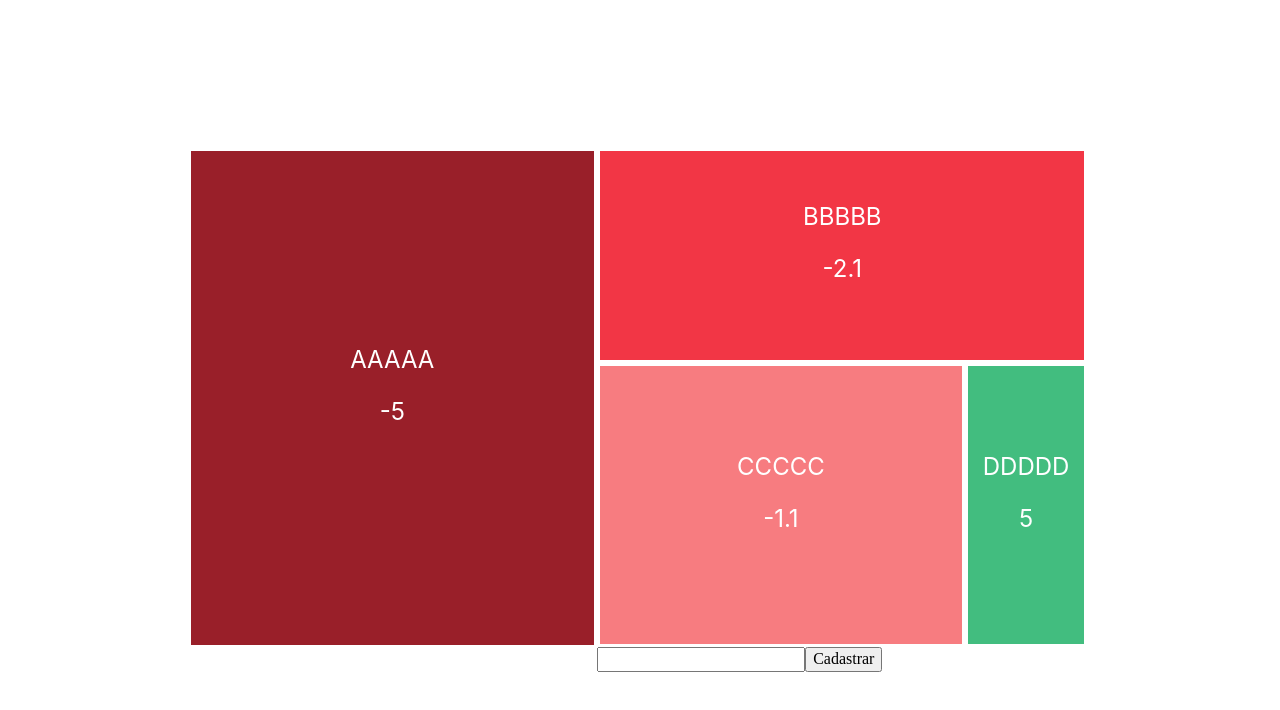
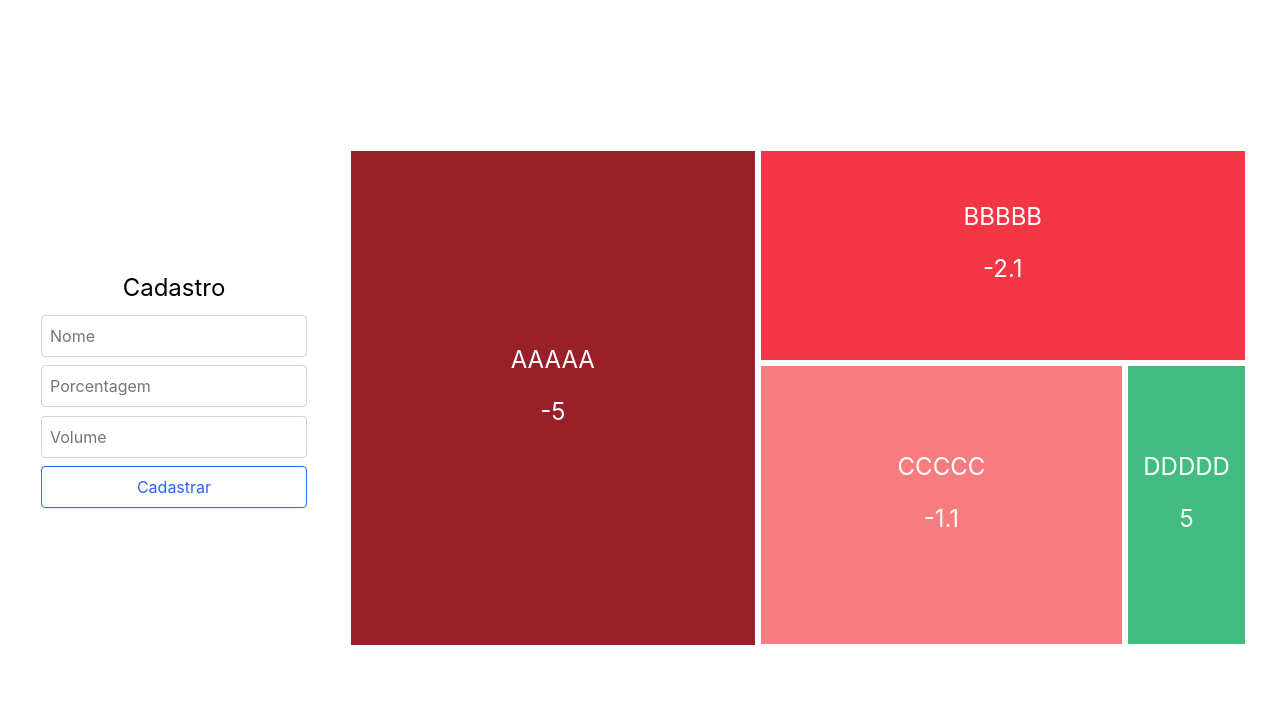
Before and after one commit to GuilhermeWatanabe/heatmap-react-app, a React (Create React App) app: page / in a window 1280 px wide. Shown: the top 710 px of the page. Built offline with nearby package versions, Linux system fonts and the light colour scheme.

Commit message:
Feat: create the style for register form.

```diff
--- a/src/index.css
+++ b/src/index.css
@@ -385,7 +385,20 @@ template {
 body {
   align-items: center;
   display: flex;
+  font-family: -apple-system, BlinkMacSystemFont, 'Segoe UI', Roboto, Oxygen, Ubuntu, Cantarell, 'Open Sans', 'Helvetica Neue', sans-serif;
   height: 100vh;
   justify-content: center;
-  width: 100%;
+  width: 100vw;
 }
+
+/* Chrome, Safari, Edge, Opera */
+input::-webkit-outer-spin-button,
+input::-webkit-inner-spin-button {
+  -webkit-appearance: none;
+  margin: 0;
+}
+
+/* Firefox */
+input[type=number] {
+  -moz-appearance: textfield;
+}
--- a/src/pages/Heatmap/Heatmap.module.scss
+++ b/src/pages/Heatmap/Heatmap.module.scss
@@ -1,3 +1,9 @@
+.main {
+  display: flex;
+  justify-content: space-evenly;
+  width: 100vw;
+}
+
 .heatmap {
   height: 505px;
   width: 905px;
--- /dev/null
+++ b/src/pages/Heatmap/RegisterForm/RegisterForm.module.scss
@@ -0,0 +1,51 @@
+@import 'styles/variables';
+
+@mixin input-buttom-sizes {
+  border-radius: .25em;
+  font-size: 1em;
+  line-height: 1.5em;
+  padding: .5em;
+  transition: .3s;
+}
+
+.form {
+  align-items: center;
+  display: flex;
+  justify-content: center;
+
+  fieldset {
+    border: none;
+    display: flex;
+    flex-flow: column;
+    height: 50%;
+    justify-content: space-evenly;
+    text-align: center;
+
+    input {
+      @include input-buttom-sizes();
+      border: 1px solid #ced4da;
+
+      &:focus {
+        border: 1px solid $default-blue;
+        box-shadow: 0 0 0 0.2em rgb(0 123 255 / 25%);
+        outline: none;
+      }
+    }
+
+    button {
+      @include input-buttom-sizes();
+      background-color: white;
+      border: 1px solid $default-blue;
+      color: $default-blue;
+
+      &:hover {
+        background-color: $default-blue;
+        color: white;
+      }
+    }
+  }
+}
+
+.title {
+  font-size: 1.5em;
+}
--- /dev/null
+++ b/src/pages/Heatmap/RegisterForm/index.tsx
@@ -0,0 +1,35 @@
+import { placeholder } from '@babel/types';
+import axios from 'axios';
+import { useState } from 'react';
+import styles from './RegisterForm.module.scss';
+
+export default function RegisterForm() {
+	const [name, setName] = useState<string>('');
+	const [value, setValue] = useState<number>(0);
+	const [volume, setVolume] = useState<number>(0);
+
+	function storeStock(e: React.FormEvent<HTMLFormElement>): void {
+		e.preventDefault();
+		axios.post('http://127.0.0.1:8000/api/stocks', {
+			value: 100,
+			volume: 1000
+		})
+			.then((res) => {
+				alert('Cadastrado.');
+			});
+
+	}
+
+	return (
+		<form className={styles.form} onSubmit={(e) => storeStock(e)}>
+			<fieldset>
+				<legend className={styles.title}>Cadastro</legend>
+				<input type="text" onChange={e => setName(e.target.value)} placeholder="Nome" />
+				<input type="number" onChange={e => setValue(parseFloat(e.target.value))} placeholder="Porcentagem" />
+				<input type="number" onChange={e => setVolume(parseInt(e.target.value))} placeholder="Volume" />
+				<button type='submit'>Cadastrar</button>
+			</fieldset>
+		</form>
+
+	);
+}
--- a/src/pages/Heatmap/Stock/Stock.module.scss
+++ b/src/pages/Heatmap/Stock/Stock.module.scss
@@ -1,3 +1,5 @@
+@import 'styles/variables';
+
 .stock {
   border: 3px solid white;
   align-items: center;
@@ -5,7 +7,6 @@
   display: flex;
   flex-flow: column;
   float: left;
-  font-family: -apple-system, BlinkMacSystemFont, 'Segoe UI', Roboto, Oxygen, Ubuntu, Cantarell, 'Open Sans', 'Helvetica Neue', sans-serif;
   font-size: 1.5em;
   font-weight: 400;
   justify-content: center;
@@ -13,7 +14,7 @@
   justify-content: center;
 
   &:hover {
-    border-color: #2962ff;
+    border-color: $default-blue
   }
 
   p {
--- a/src/pages/Heatmap/index.tsx
+++ b/src/pages/Heatmap/index.tsx
@@ -4,10 +4,10 @@ import Stock from './Stock';
 import { useEffect, useState } from 'react';
 import axios from 'axios';
 import StocksHelper from 'helpers/StocksHelper';
+import RegisterForm from './RegisterForm';
 
 export default function Heatmap() {
 	//const [stocks, setStocks] = useState<IStock[]>([]);
-	const [newStock, setNewStock] = useState<string>('');
 	const stocks: IStock[] = [
 		{
 			id: 1,
@@ -44,19 +44,6 @@ export default function Heatmap() {
 	//		});
 	//}
 
-	function storeStock(e: React.FormEvent<HTMLFormElement>): void {
-		e.preventDefault();
-		axios.post('http://127.0.0.1:8000/api/stocks', {
-			name: newStock,
-			value: 100,
-			volume: 1000
-		})
-			.then((res) => {
-				setStocks([...stocks, res.data]);
-				alert('Cadastrdo.');
-			});
-
-	}
 
 	useEffect(() => {
 		//axios.get<IStock[]>('http://127.0.0.1:8000/api/stocks')
@@ -64,7 +51,9 @@ export default function Heatmap() {
 	}, []);
 
 	return (
-		<main className={styles.heatmap}>
+		<main className={styles.main}>
+			<RegisterForm />
+			<div className={styles.heatmap}>
 				{stocks.sort((a, b) => (b.volume - a.volume))
 					.map(stock => (
 						<Stock
@@ -73,10 +62,7 @@ export default function Heatmap() {
 							stocksHelper={stocksHelper}
 						/>
 					))}
-			<form onSubmit={(e) => storeStock(e)}>
-				<input type="text" onChange={e => setNewStock(e.target.value)} />
-				<button type='submit'>Cadastrar</button>
-			</form>
+			</div>
 		</main>
 	);
 }
--- /dev/null
+++ b/src/styles/variables.scss
@@ -0,0 +1 @@
+$default-blue: #2962ff;
```
Lines whose indentation alone changed are shown as unchanged.
